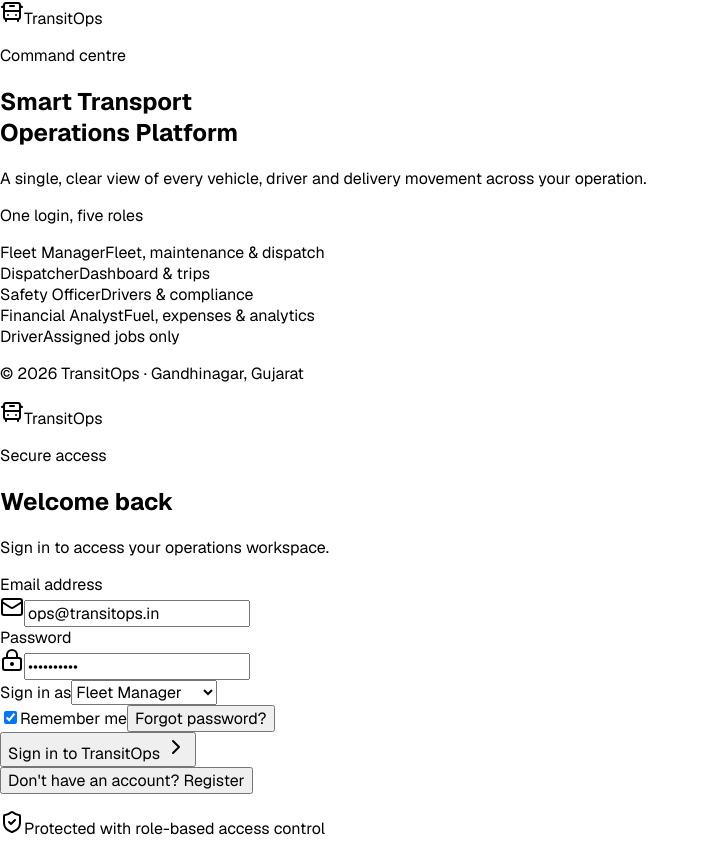
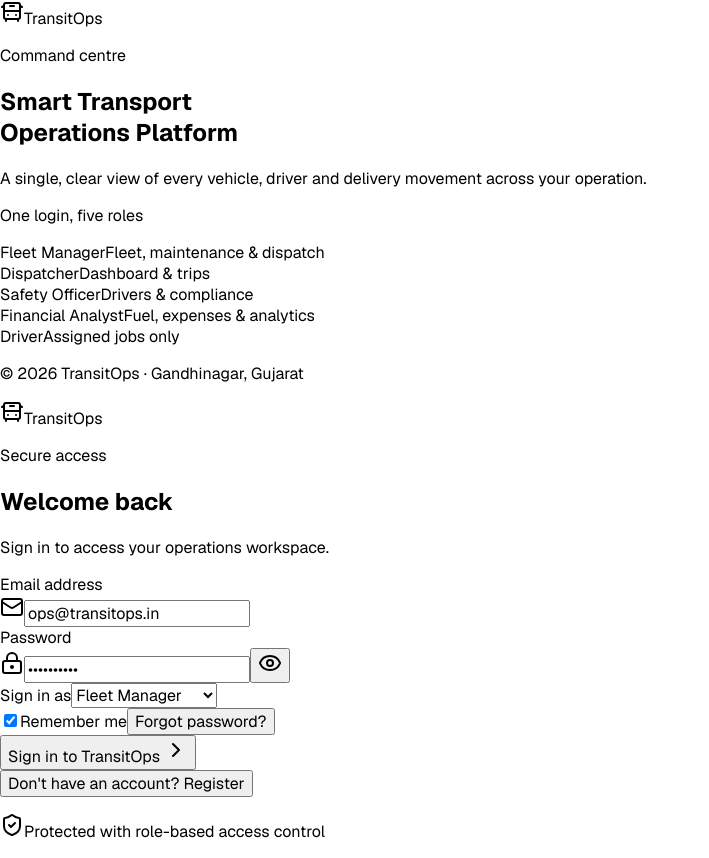
Before and after one commit to Light200312/TransitOPs, a React app in the folder frontend/src/: page /login in a window 1280 px wide. Shown: the whole page, without its empty margins (0-709 px from the left). Built offline with nearby package versions, Linux system fonts and the light colour scheme; the HTML template or start-up script is replaced by a standard one.

Commit message:
eye addition for password

```diff
--- a/frontend/src/pages/LoginPage.jsx
+++ b/frontend/src/pages/LoginPage.jsx
@@ -1,5 +1,5 @@
 import React, { useState } from 'react';
-import { BusFront, ChevronRight, LockKeyhole, Mail, ShieldCheck, User } from 'lucide-react';
+import { BusFront, ChevronRight, Eye, EyeOff, LockKeyhole, Mail, ShieldCheck, User } from 'lucide-react';
 import { useNavigate } from 'react-router-dom';
 import { Button, Field, Notice, inputClass } from '../components/ui.jsx';
 import * as api from '../api.js';
@@ -18,6 +18,7 @@ export function LoginPage({ onLogin }) {
   const [email, setEmail] = useState('ops@transitops.in');
   const [password, setPassword] = useState('transit123');
   const [role, setRole] = useState('Fleet Manager');
+  const [showPassword, setShowPassword] = useState(false);
   const [error, setError] = useState('');
   const [loading, setLoading] = useState(false);
   const navigate = useNavigate();
@@ -98,7 +99,7 @@ export function LoginPage({ onLogin }) {
               </Field>
             )}
             <Field label="Email address"><div className="relative"><Mail className="absolute left-3 top-2.5 h-3.5 w-3.5 text-zinc-600" /><input className={`${inputClass} pl-9`} value={email} onChange={(event) => { setEmail(event.target.value); setError(''); }} type="email" /></div></Field>
-            <Field label="Password"><div className="relative"><LockKeyhole className="absolute left-3 top-2.5 h-3.5 w-3.5 text-zinc-600" /><input className={`${inputClass} pl-9`} value={password} onChange={(event) => { setPassword(event.target.value); setError(''); }} type="password" /></div></Field>
+            <Field label="Password"><div className="relative"><LockKeyhole className="absolute left-3 top-2.5 h-3.5 w-3.5 text-zinc-600" /><input className={`${inputClass} pl-9 pr-10`} value={password} onChange={(event) => { setPassword(event.target.value); setError(''); }} type={showPassword ? 'text' : 'password'} /><button type="button" onClick={() => setShowPassword((value) => !value)} className="absolute right-3 top-2.5 text-zinc-500 hover:text-zinc-300" aria-label={showPassword ? 'Hide password' : 'Show password'}>{showPassword ? <EyeOff className="h-4 w-4" /> : <Eye className="h-4 w-4" />}</button></div></Field>
             <Field label={isRegister ? 'Register as' : 'Sign in as'}><select className={inputClass} value={role} onChange={(event) => setRole(event.target.value)}>{roleList.map(([name]) => <option key={name}>{name}</option>)}</select></Field>
           </div>
           {!isRegister && (
```
